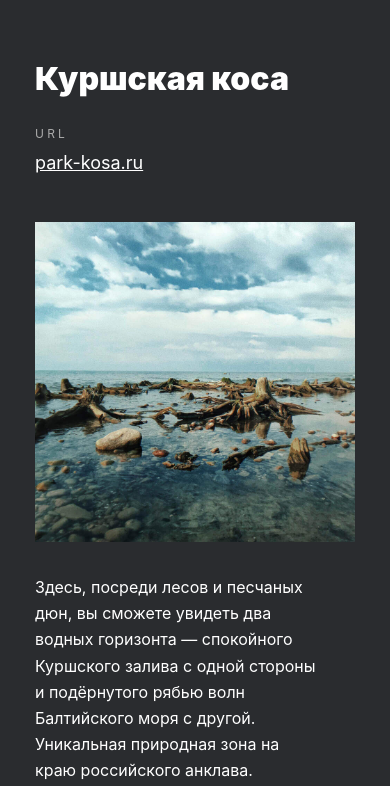
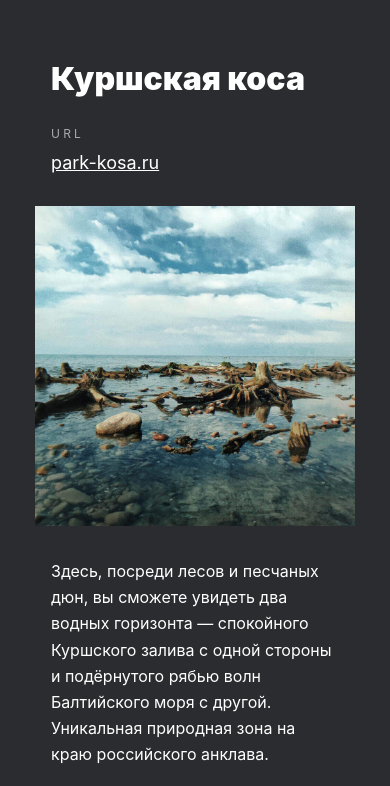
Before and after one commit to SleepyDoo/russian-travel, a plain HTML site: page index.html in a window 390 px wide. Shown: the part 4051-4837 px from the top of the page. Drawn offline with Linux system fonts and the light colour scheme; a web font is replaced by a local one.

Commit message:
Fixed after second iteration

```diff
--- a/blocks/place/__link/place__link.css
+++ b/blocks/place/__link/place__link.css
@@ -9,3 +9,9 @@
 .place__link:hover {
   opacity: .8;
 }
+
+@media screen and (max-width: 767px) {
+  .place__link {
+    margin-left: 16px;
+  }
+}
--- a/blocks/place/__paragraph/place__paragraph.css
+++ b/blocks/place/__paragraph/place__paragraph.css
@@ -32,6 +32,7 @@
     max-width: 288px;
     grid-column: 1;
     grid-row: 5;
+    margin-left: 16px;
   }
 
   .place__paragraph:nth-of-type(2n) {
--- a/blocks/place/__title/place__title.css
+++ b/blocks/place/__title/place__title.css
@@ -20,5 +20,6 @@
     font-size: 32px;
     line-height: 35px;
     margin-bottom: 32px;
+    margin-left: 16px;
   }
 }
--- a/blocks/place/__url-heading/place__url-heading.css
+++ b/blocks/place/__url-heading/place__url-heading.css
@@ -6,3 +6,9 @@
   font-weight: normal;
   margin: 0 0 12px 0;
 }
+
+@media screen and (max-width: 767px) {
+  .place__url-heading {
+    margin-left: 16px;
+  }
+}
--- a/blocks/place/__website/place__website.css
+++ b/blocks/place/__website/place__website.css
@@ -7,6 +7,7 @@
   .place__website {
     grid-column: 1;
     grid-row: 2;
+    margin-bottom: 32px;
 
   }
 }
--- a/index.html
+++ b/index.html
@@ -126,7 +126,6 @@
         <h2 class="cover__title">До Байкала «на собаках»</h2>
         <p class="cover__subtitle">По мотивам учебной темы о Транссибе — путешествие от столицы до Байкала на электричках.</p>
         <div class="cover__background"></div>
-        <div class="cover__overlay"></div>
       </a>
     </section>
   </main>
```
